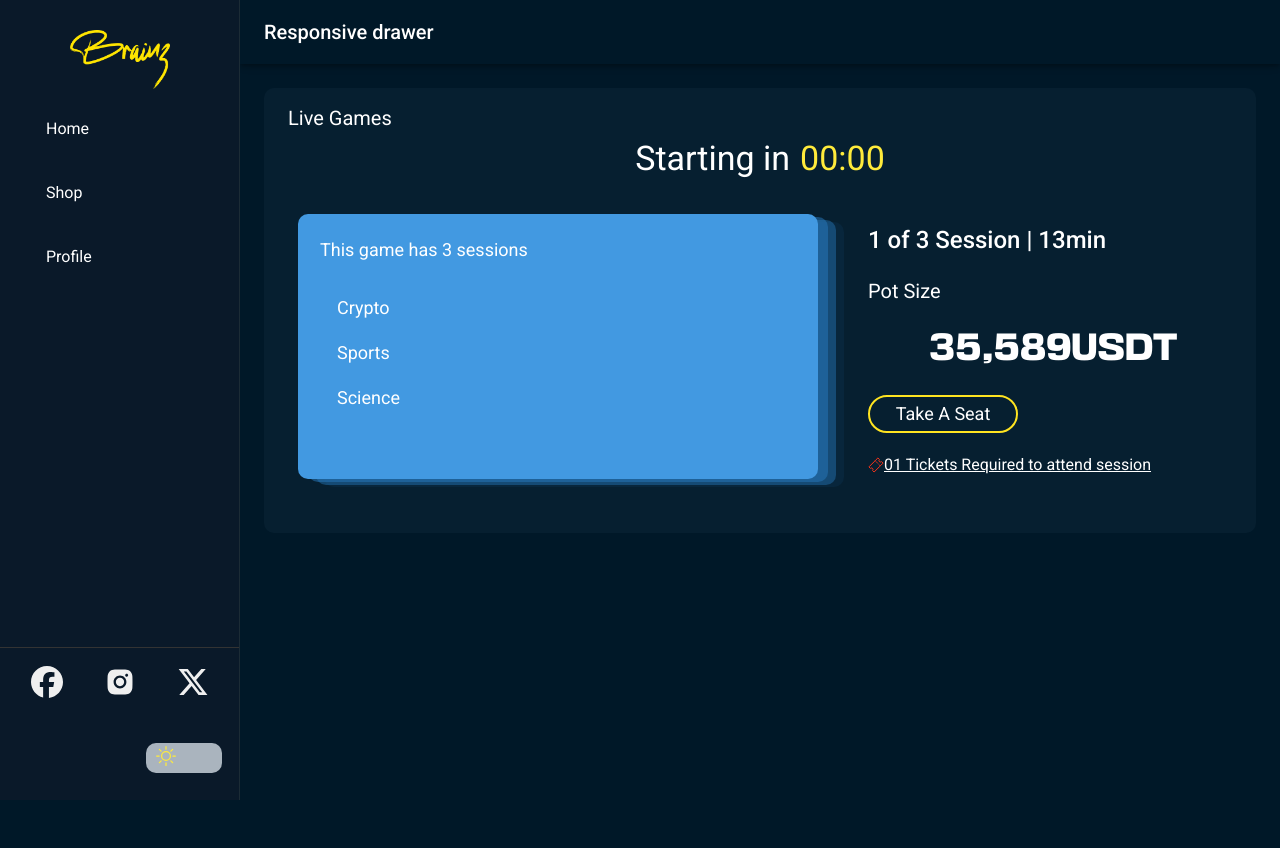
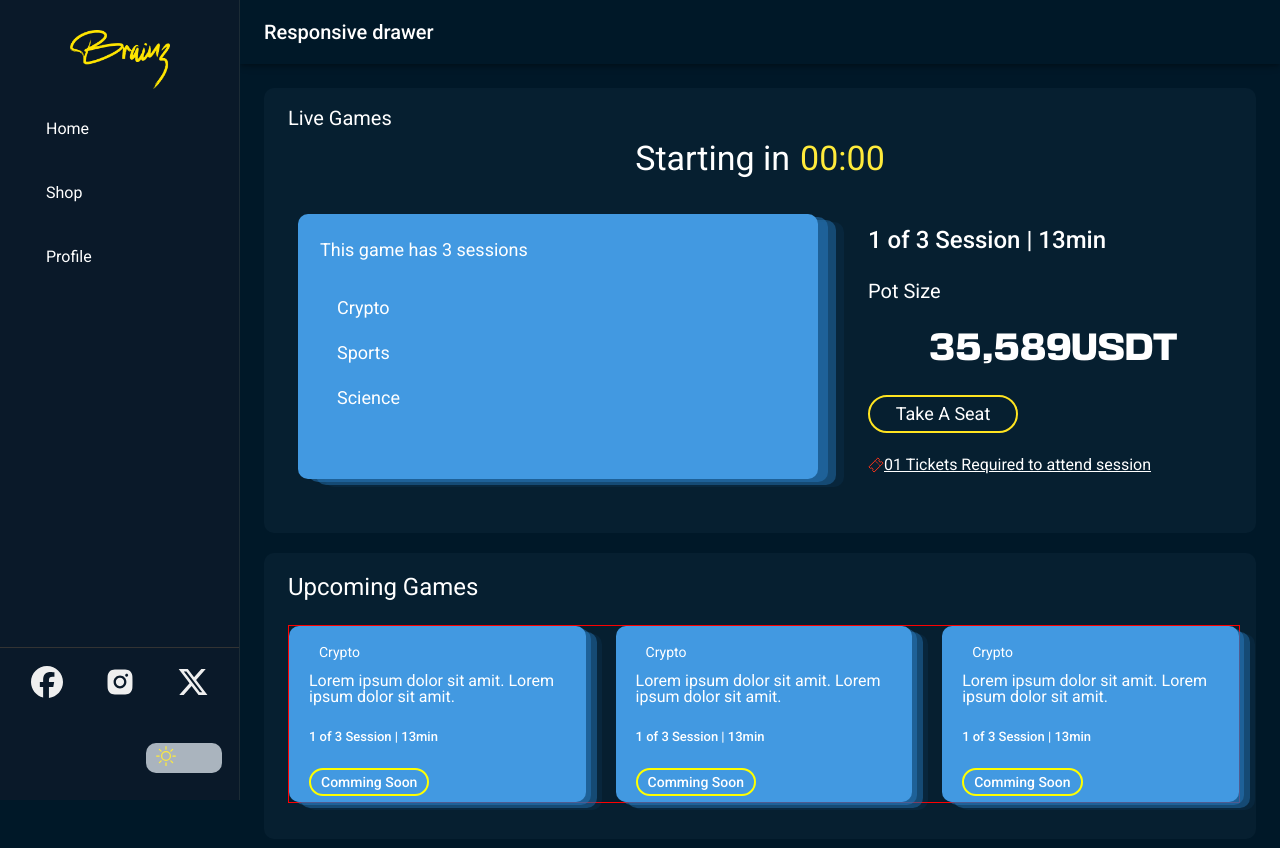
Before and after one commit to Anjeela-Ali/nextjs-mui-test-app, a Next.js app: page /dashboard in a window 1280 px wide. Shown: the top 848 px of the page. Before the commit the page ends 800 px from the top, so only its background shows below. Built offline with nearby package versions, Linux system fonts and the light colour scheme.

Commit message:
Dashboard last ccards added

```diff
--- a/src/app/dashboard/page.tsx
+++ b/src/app/dashboard/page.tsx
@@ -16,7 +16,7 @@ import { FaFacebook } from "react-icons/fa6";
 import { AiFillInstagram } from "react-icons/ai";
 import { FaXTwitter } from "react-icons/fa6";
 import { Container, Grid } from '@mui/material';
-import SunMoonSwitch from './CustomSwitch';
+import SunMoonSwitch from './ui/CustomSwitch';
 import CountdownTimer from '../(components)/CountDown';
 import { IoTicketOutline } from "react-icons/io5";
 
@@ -25,6 +25,7 @@ import { styled } from '@mui/material/styles';
 import Box from '@mui/material/Box';
 import Paper from '@mui/material/Paper';
 import MainButton from '../(components)/MainButton';
+import UpComingGames from './ui/UpComingGames';
 
 
 // Grid Responsiveness
@@ -362,7 +363,8 @@ export default function Dashboard(props: Props) {
             </Grid>
           </Box>
         </Container>
-
+          {/* Upcoming Games   */}
+          <UpComingGames />
       </Box>
     </Box>
   );
--- /dev/null
+++ b/src/app/dashboard/ui/Card.tsx
@@ -0,0 +1,56 @@
+import React from 'react'
+import {Box, Typography, List, ListItem, Button,} from '@mui/material'
+import MainButton from '@/app/(components)/MainButton'
+
+
+const Card = () => {
+  return (
+    <>
+       <Box sx={{
+            backgroundColor: '#4299E1',
+            padding: '6px 20px',
+            borderRadius: '10px',
+            boxShadow: '#2778bb85 5px 3px, #226ba785 11px 6px, #195e971f 16px 8px',
+          }}>
+            {/* Heading */}
+            <Typography sx={{
+              fontSize: '14px',
+              padding: '10px 10px'
+            }}>
+              Crypto
+            </Typography>
+            {/* LIst Item */}
+            <Box>
+                <Typography sx={{
+                  fontSize:'16px',
+                  lineHeight:'16px'
+                }}>
+                Lorem ipsum dolor sit amit. Lorem ipsum dolor sit amit.
+                </Typography>
+
+            </Box>
+            <Typography variant='h6' sx={{
+                  padding:'15px 0',
+                  fontSize:'13px',
+                  lineHeight:'33px'
+                }}>
+                1 of 3 Session | 13min
+                </Typography>
+            <Box>
+                <Button sx={{
+                    border:'2px solid yellow',
+                    borderRadius:'30px',
+                    fontSize:'14px',
+                    textTransform:'capitalize',
+                    color:'white',
+                    padding:'0px 10px'
+                }}>
+                    Comming Soon
+                </Button>
+            </Box>
+          </Box>
+    </>
+  )
+}
+
+export default Card
--- /dev/null
+++ b/src/app/dashboard/ui/UpComingGames.tsx
@@ -0,0 +1,49 @@
+import React from 'react'
+import { Grid, Typography, Container, Box, ListItem, List } from '@mui/material'
+import Card from './Card'
+
+
+
+
+const UpComingGames = () => {
+  return (
+    <>
+    <Container sx={{
+      backgroundColor: '#061F30',
+      borderRadius: '10px',
+      padding: '16px',
+      margin:'20px auto'
+
+    }}>
+    <Typography variant='body1' sx={{
+      fontSize:'24px'
+    }}>
+      Upcoming Games
+    </Typography>
+      <Grid container spacing={1} columns={16} justifyContent='space-between' sx={{
+        margin: '20px 0',
+        border:'1px solid red'
+      }}>
+        <Grid xs={12} sm={8} lg={5} xl={6} sx={{
+        }}>
+         <Card />
+        </Grid>
+        <Grid xs={12} sm={8} lg={5} xl={6} sx={{
+
+
+        }}><Card />
+
+        </Grid>
+        <Grid xs={12} sm={8} lg={5} xl={6} sx={{
+
+        }}>
+        <Card />
+        </Grid>
+      </Grid>
+    </Container>
+
+    </>
+  )
+}
+
+export default UpComingGames
```
Also changed, not shown: src/app/dashboard/ui/CustomSwitch.tsx (renamed from src/app/dashboard/CustomSwitch.tsx).
